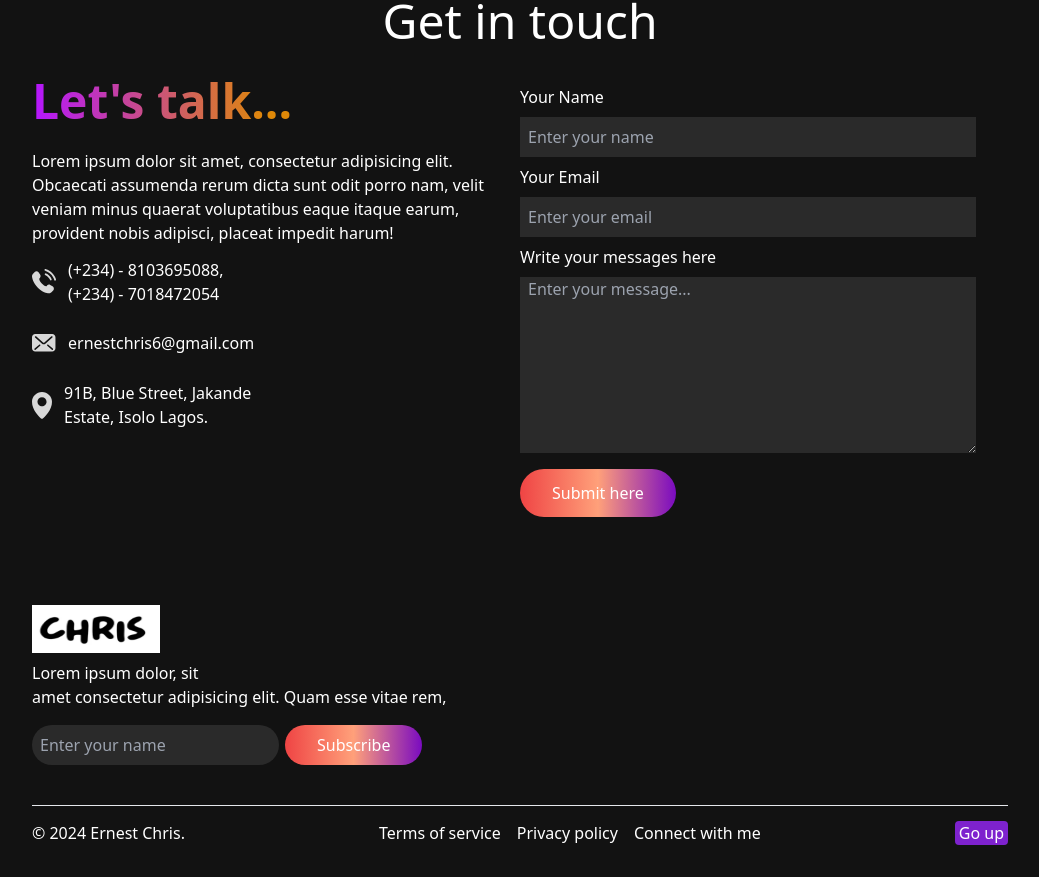
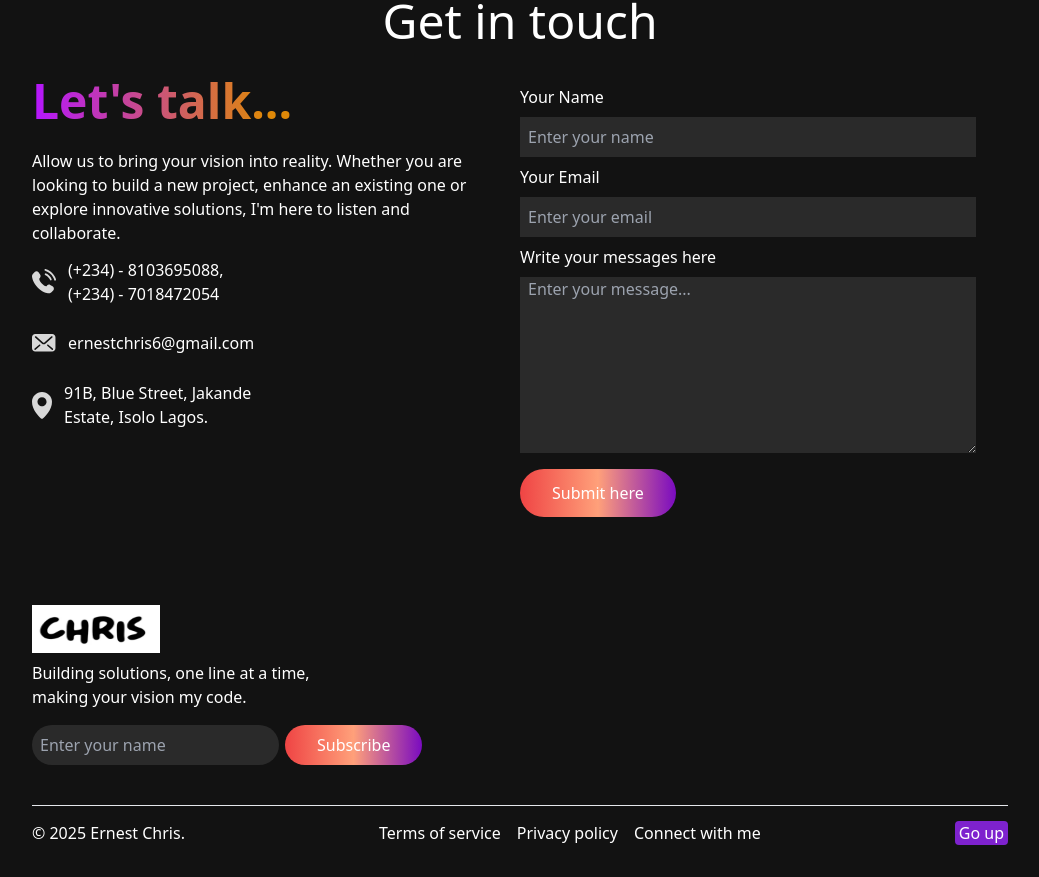
Before and after one commit to ernestkris6/ernestchris-portfolio, a React (Vite) app: page / in a window 1280 px wide. Shown: the part 2643-3520 px from the top of the page, without its empty margins (120-1159 px from the left). Built offline with nearby package versions, Linux system fonts and the light colour scheme.

Commit message:
final touches

```diff
--- a/src/Components/Buttons.jsx
+++ b/src/Components/Buttons.jsx
@@ -1,15 +1,17 @@
-import React from 'react';
+//https://web.facebook.com/?_rdc=1&_rdr#
 import Button from '../Common/Button';
 
 export default function Buttons() {
   return (
     <div className='pb-8'>
         <div className='grid md:flex gap-6 justify-center py-2'>
-          <a href="https://web.facebook.com/ernest.chris.503">
+          <a href="https://web.facebook.com/ernest.chris.503"
+             target='_blank'
+          >
             <Button className='flex items-center bg-gradient-to-r from-red-500 via-orange-500 to-purple-500 py-3 px-12 rounded-full text-white  cursor-pointer hover:bg-blue-500 hover:scale-105 transition-all duration-500'>Connect with me</Button>
           </a>
 
-            <a href="https://web.facebook.com/?_rdc=1&_rdr#"
+            <a href="https://drive.google.com/file/d/1S9yv_fn_v0PZ5WtsxQ1uqg_-vQFOGsIu/view?usp=drivesdk"
                target='_blank'
             >
                <Button className='border rounded-full py-3 text-white px-12 hover:bg-white/40 hover:scale-105 w-full transition-all duration-500'>My resume</Button>
--- a/src/Components/Footer.jsx
+++ b/src/Components/Footer.jsx
@@ -1,4 +1,3 @@
-import React from 'react'
 import logo from '../assets/chris.png'
 import Button from '../Common/Button';
 
@@ -8,7 +7,7 @@ export default function Footer() {
       <div className='flex justify-between'>
         <div className='flex flex-col mb-6'>
         <img className='h-12 w-24 md:w-32 mt-2 ml-6 mb-2' src={logo} alt="" />
-         <p className='mx-6 text-white'>Lorem ipsum dolor, sit <br/> amet consectetur adipisicing elit. Quam esse vitae rem,</p>
+         <p className='mx-6 text-white'>Building solutions, one line at a time, <br/>making your vision my code.</p>
 
           <div className='px-6'>
             <form className=''>
@@ -24,7 +23,7 @@ export default function Footer() {
         <hr className='h-4 mt-[-16px] mx-6' />
 
         <div className='flex flex-row text-white md:flex-row mx-6 pb-8 justify-between'>
-          <p>&copy; 2024 Ernest Chris.</p>
+          <p>&copy; 2025 Ernest Chris.</p>
           <div className='hidden md:flex md:flex-row gap-4'>
             <p>Terms of service</p>
             <p>Privacy policy</p>
--- a/src/Components/GetInTouch.jsx
+++ b/src/Components/GetInTouch.jsx
@@ -50,7 +50,7 @@ export default function GetInTouch() {
         <div className='flex flex-col mx-6 md:flex-row md:gap-8'>
             <div className='text-white w-full md:w-1/2'>
                 <h1 className='text-white font-semibold text-3xl  md:text-5xl pb-6'><span>Let's talk...</span></h1>
-                <p>Lorem ipsum dolor sit amet, consectetur adipisicing elit. Obcaecati assumenda rerum dicta sunt odit porro nam, velit veniam minus quaerat voluptatibus eaque itaque earum, provident nobis adipisci, placeat impedit harum!</p>
+                <p>Allow us to bring your vision into reality. Whether you are looking to build a new project, enhance an existing one or explore innovative solutions, I'm here to listen and collaborate.</p>
 
             <div className='text-white w-full md:w-1/2'>
                 <div className='flex items-center gap-3 pt-2'>
```
